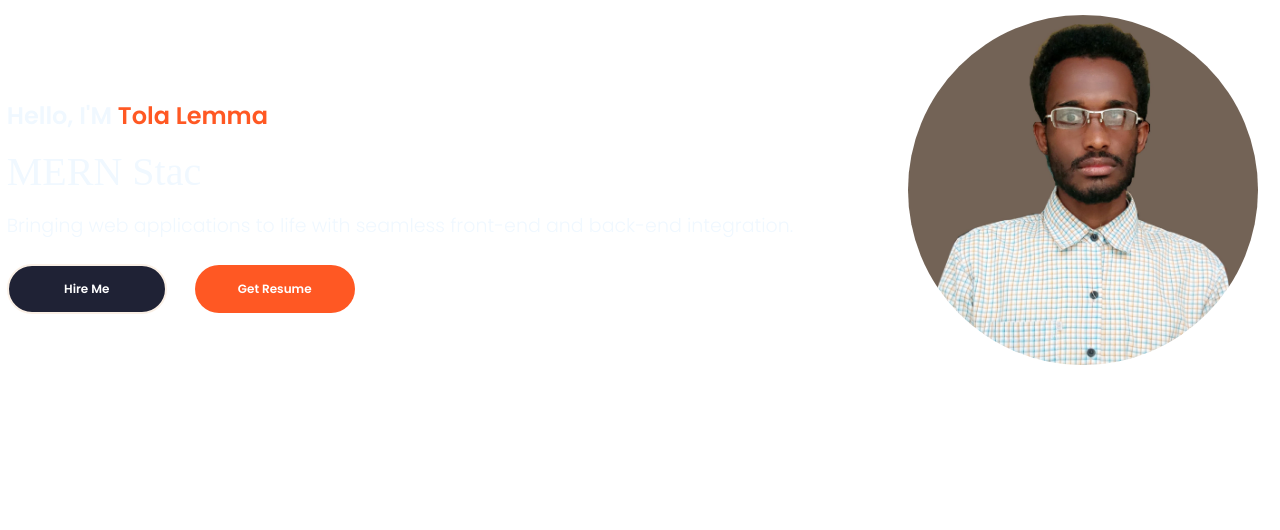
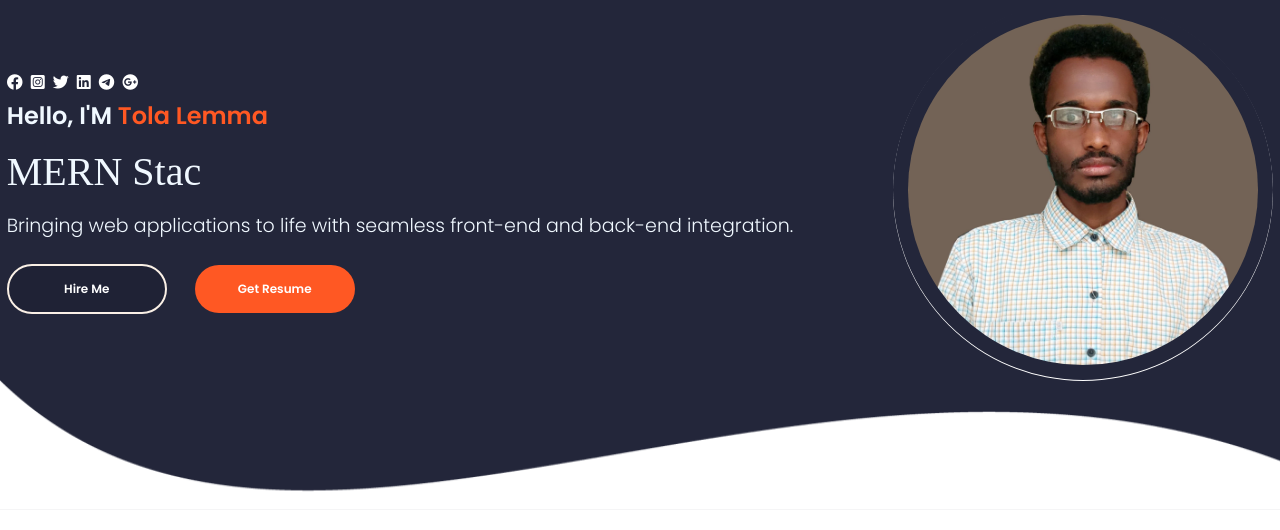
Before and after one commit to Tola-lemma/portfolio, a React (Create React App) app: page / in a window 1280 px wide. Shown: the top 530 px of the page. Built offline with nearby package versions, Linux system fonts and the light colour scheme.

Commit message:
Home component is rendered

```diff
--- a/src/App.js
+++ b/src/App.js
@@ -1,12 +1,9 @@
 import "./App.css";
-import { Footer } from "./Portfolio_Container/Home/Footer/Footer";
-import { Profile } from "./Portfolio_Container/Home/Profile";
-
+import { Home } from "./Portfolio_Container/Home/Home";
 function App() {
   return (
     <div className="App">
-      <Profile />
-      <Footer />
+     <Home />
     </div>
   );
 }
```
